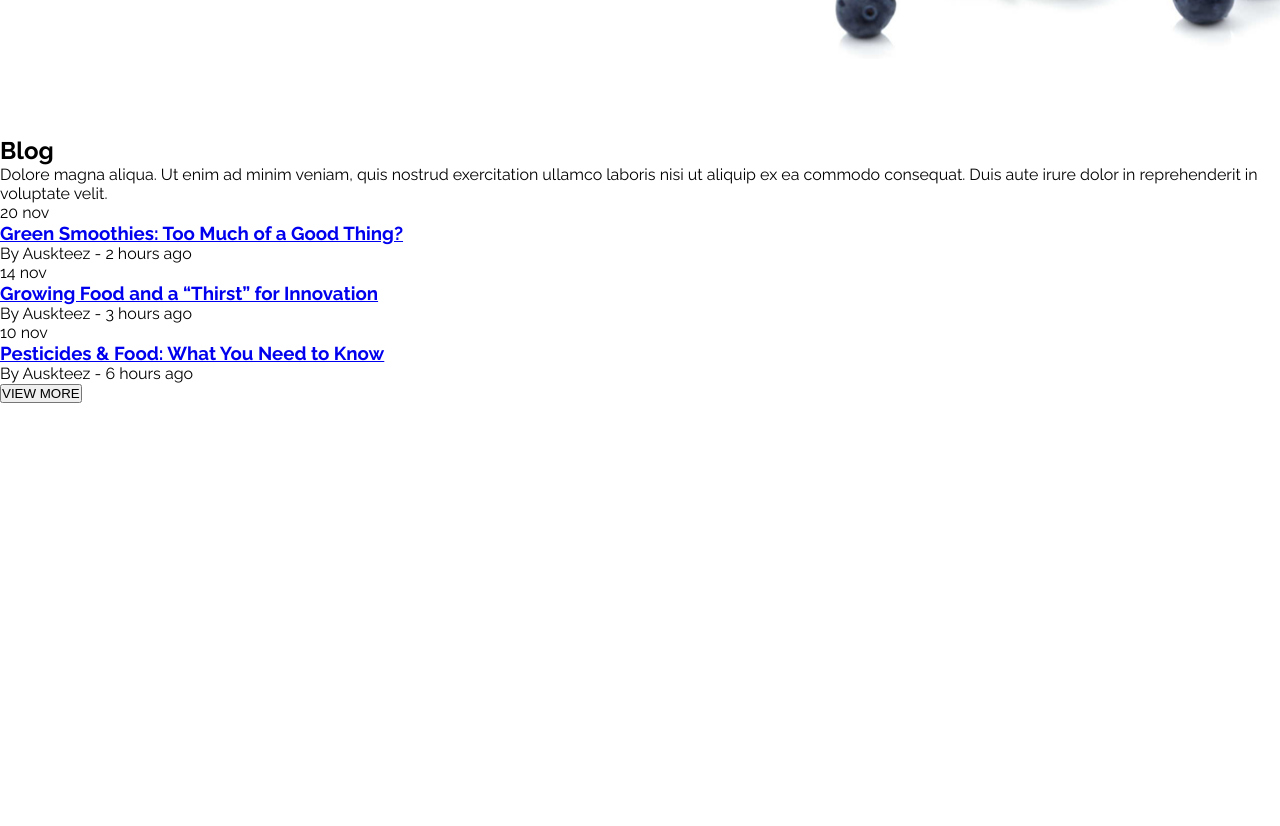
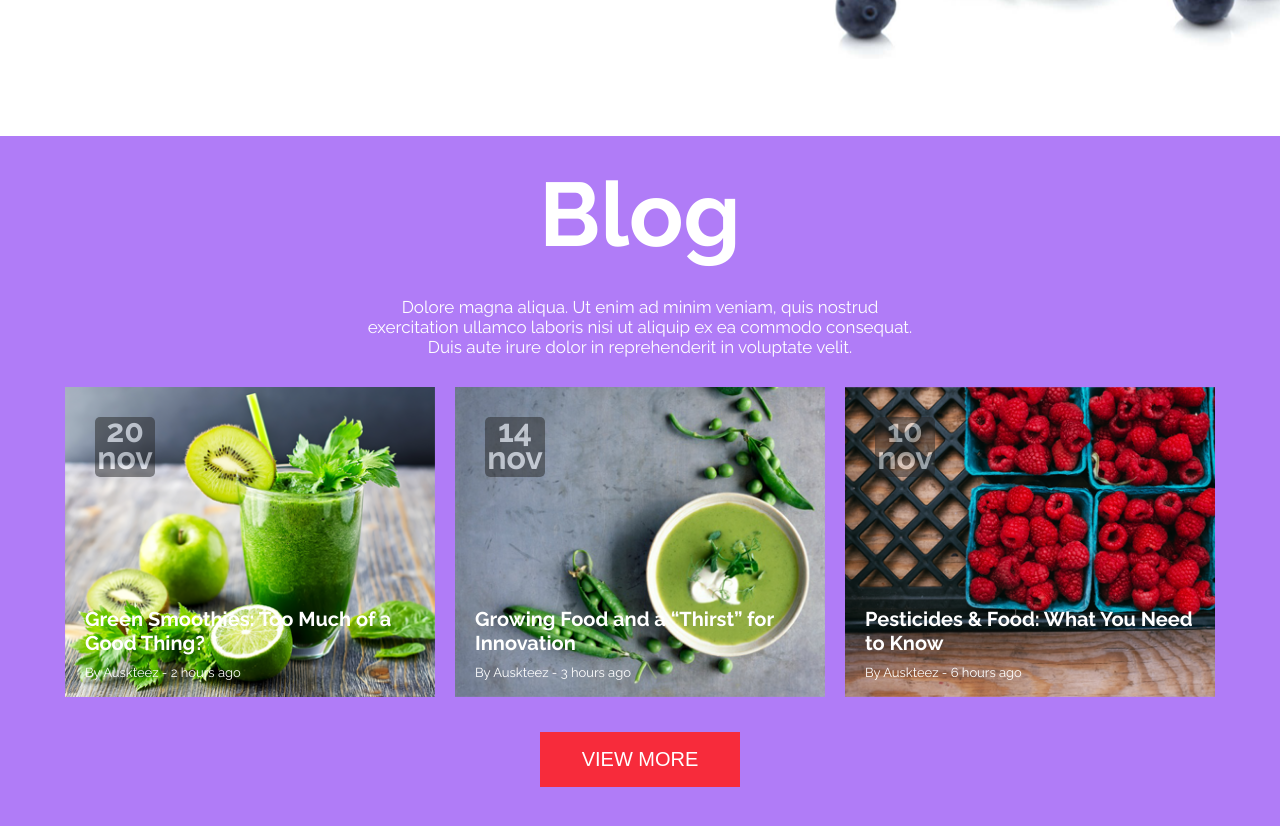
Before and after one commit to PaxRimi/Cahee, a React (Create React App) app: page / in a window 1280 px wide. Shown: the part 3700-4526 px from the top of the page. Before the commit the page ends 4103 px from the top, so only its background shows below. Built offline with nearby package versions, Linux system fonts and the light colour scheme.

Commit message:
Add style for a blog section

```diff
--- a/src/App.css
+++ b/src/App.css
@@ -320,6 +320,107 @@ i{
     background-color: #454e5f;
 }
 
+.blog{
+    width: 100%;
+    background-color: #b07cf7;;
+    padding: 25px 0;
+    color: #fff;
+}
+
+.blog .container{
+    width: 100%;
+    max-width: 1170px;
+    height: 100%;
+    margin: 0 auto;
+    display: flex;
+    flex-direction: column;
+    align-items: center;
+}
+
+.blog h2 {
+    font-size: 50px;
+    font-weight: bold;
+}
+
+.blog .container > p {
+    font-size: 15px;
+    text-align: center;
+    margin: 15px 0;
+}
+
+.blog_news div{
+    width: 300px;
+    height: 240px;
+    display: flex;
+    flex-direction: column;
+    margin-bottom: 15px;
+}
+
+.blog_news div span{
+    width: 60px;
+    height: 60px;
+    border-radius: 5px;
+    background-color: #262626;
+    opacity: 0.5;
+    margin: 30px;
+    font-size: 32px;
+    font-weight: bold;
+    line-height: 27px;
+    text-align: center;
+}
+
+.blog_news div a{
+    color: white;
+    text-decoration: none;
+}
+
+.blog_news div h3{
+    font-size: 17px;
+    margin: 57px 10px 10px 20px;
+}
+
+.blog_news div p {
+    font-size: 13px;
+    margin: 0 0 10px 20px;
+}
+
+.blog_news div a:hover{
+    text-decoration: underline;
+}
+
+.blog_news1{
+    background-image: url("./images/greenDrink.png");
+    background-repeat: no-repeat;
+    background-position: center;
+    background-size: cover;
+}
+
+.blog_news2{
+    background-image: url("./images/greenSoup.png");
+    background-repeat: no-repeat;
+    background-position: bottom;
+    background-size: cover;
+}
+
+.blog_news3{
+    background-image: url("./images/raspberryBox.png");
+    background-repeat: no-repeat;
+    background-position: center;
+    background-size: cover;
+}
+
+.blog button{
+    height: 40px;
+    width: 100px;
+    background-color: #f72b3b;
+    border: none;
+    color: white;
+}
+
+.blog button:hover{
+    background-color: #A9000C;
+}
+
 @media (min-width: 700px) {
     nav{
         display: block;
@@ -437,6 +538,27 @@ i{
         height: 30px;
         margin-bottom: 10px;
         padding-left: 10px;
+    }
+
+    .blog .container > p{
+        font-size: 17px;
+        width: 560px;
+    }
+
+    .blog_news div{
+        width: 370px;
+        height: 310px;
+    }
+
+    .blog_news div h3{
+        margin-top: 100px;
+        font-size: 20px;
+    }
+
+    .blog button{
+        height: 45px;
+        width: 150px;
+        font-size: 17px;
     }
 }
 
@@ -576,4 +698,25 @@ i{
         height: 55px;
         font-size: 20px;
     }
+
+    .blog h2{
+        font-size: 90px;
+    }
+
+    .blog .container > p{
+        margin: 30px 0;
+    }
+
+    .blog_news{
+        width: 100%;
+        display: flex;
+        justify-content: space-around;
+    }
+
+    .blog button{
+        height: 55px;
+        width: 200px;
+        font-size: 20px;
+        margin: 20px 0;
+    }
 }
```
